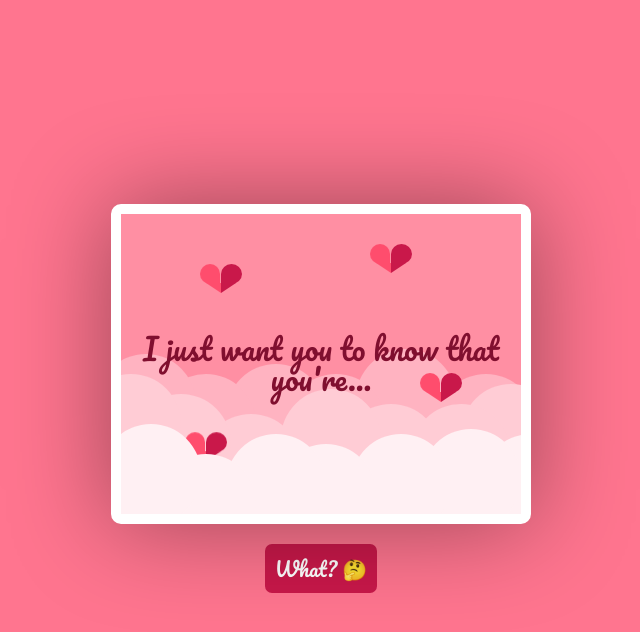
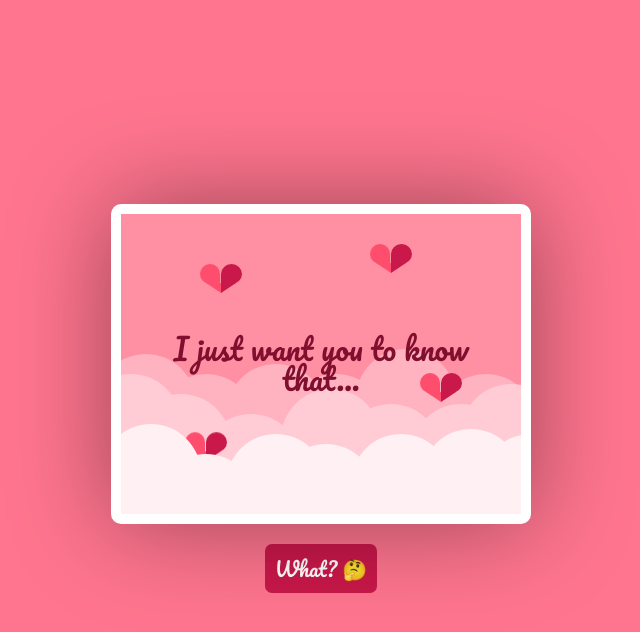
Before and after one commit to russeljaysantos/HappySingle, a plain HTML site: page index.html in a window 1280 px wide. Both pictures are taken after a click on the button "Okieee! 🥰". Shown: the whole page, without its empty margins (319-959 px from the left). Drawn offline with Linux system fonts and the light colour scheme.

Commit message:
Update index.html

```diff
--- a/index.html
+++ b/index.html
@@ -11,7 +11,7 @@
             var textElement = document.querySelector('.text span');
             if (button.textContent === "Okieee! 🥰") {
                 button.textContent = "What? 🤔";
-                textElement.textContent = "I just want you to know that you're...";
+                textElement.textContent = "I just want you to know that...";
             } else {
                 // Redirect to another HTML page
                 window.location.href = "main.html";
```
